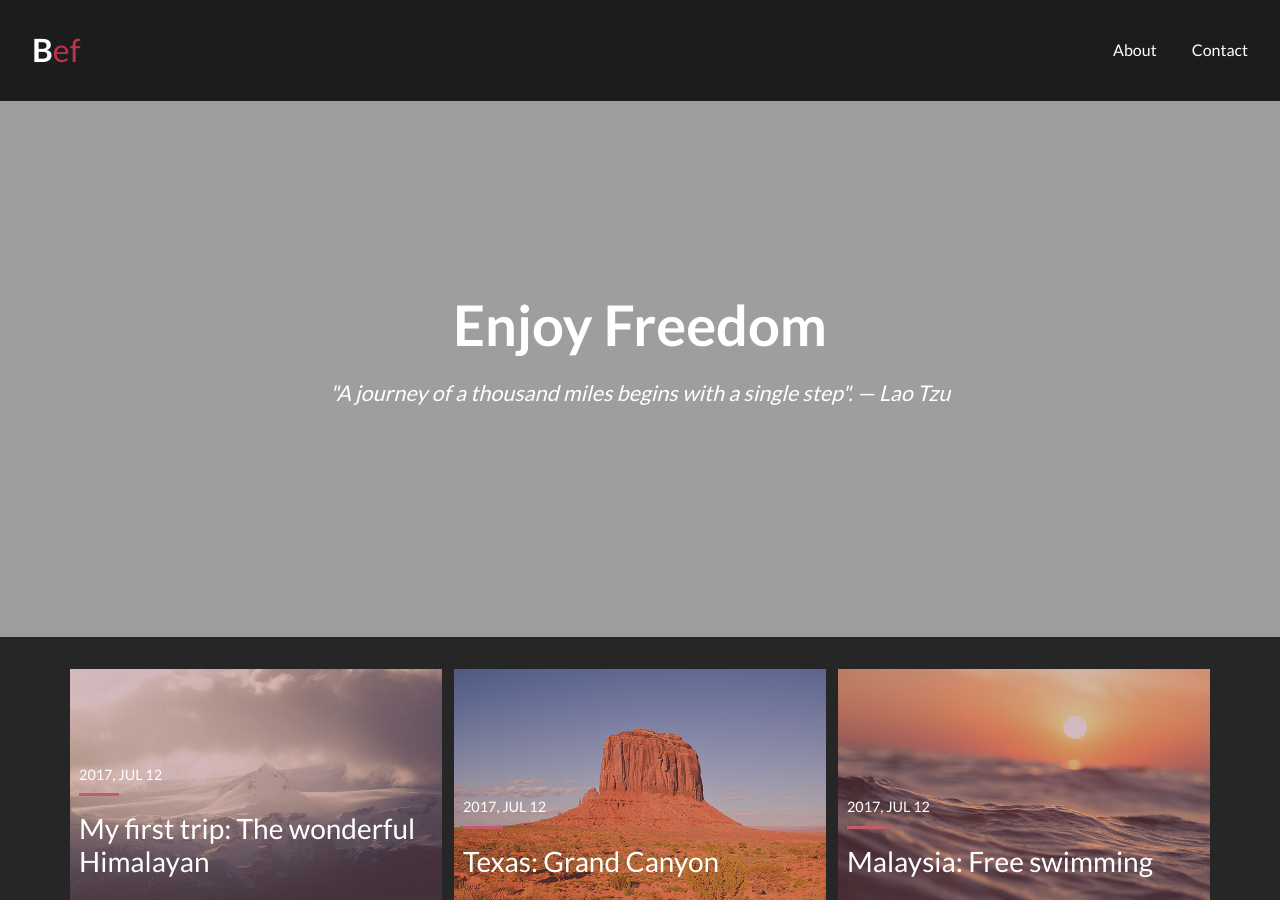
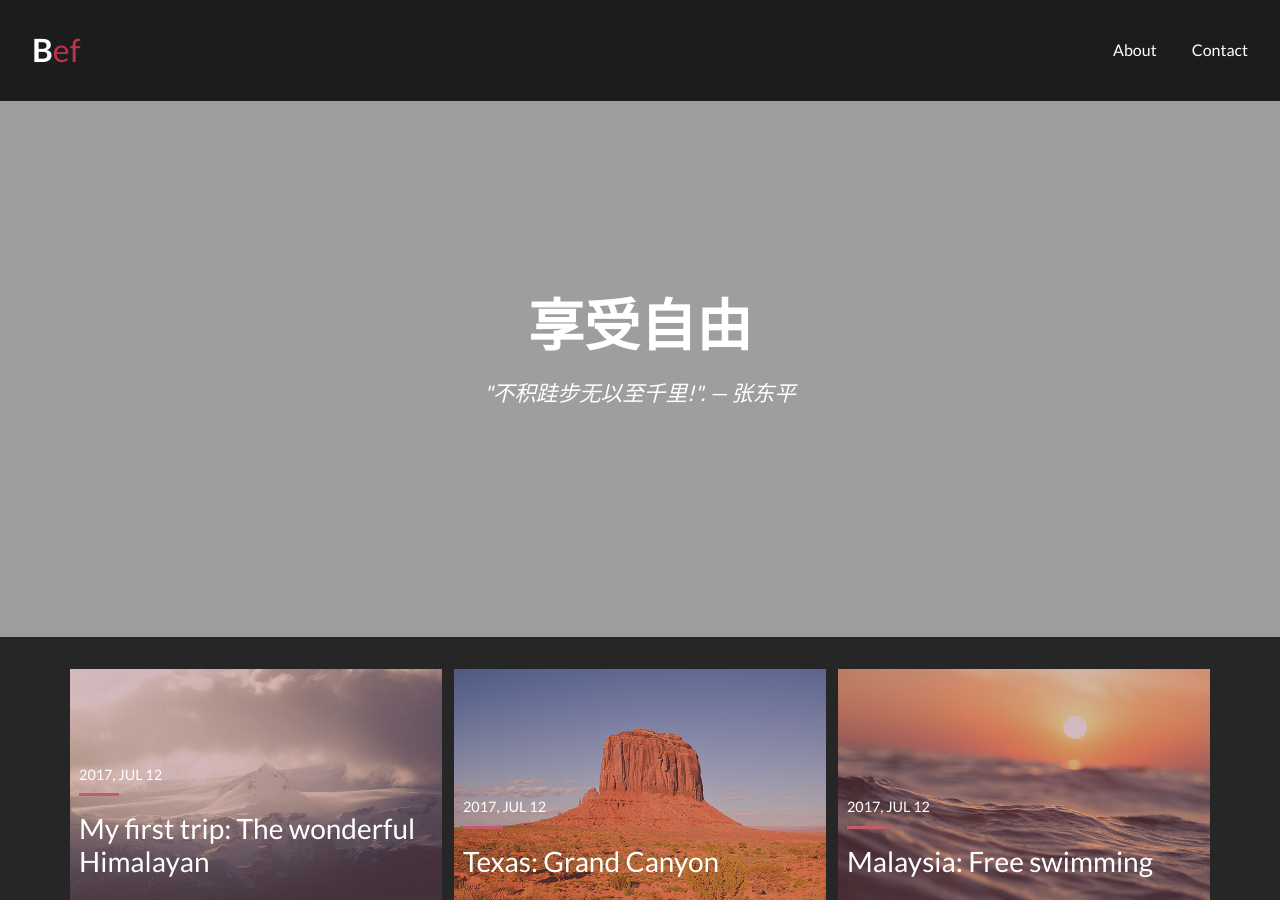
Before and after one commit to chuguolin/chuguolin.github.io, a Jekyll site: the page built from index.html, in a window 1280 px wide and 900 px high. Built offline with Jekyll 4.4.1, drawn with Linux system fonts in a browser that asks for light colours; the list of posts is cut into pages by our own code.

Commit message:
Update banner.html

```diff
--- a/_includes/banner.html
+++ b/_includes/banner.html
@@ -2,8 +2,8 @@
 <section id="banner" data-vide-bg="{{site.baseurl}}/assets/video/{% if site.video %}{{ site.video }}{% endif %}" data-vide-options="posterType: jpg, loop: true, muted: false, position: 50% 50%">
   <div class="wrapper">
     <div class="content">
-      <h1 class="title">{% if site.banner-title %}{{ site.banner-title }}{% else %}Enjoy Freedom{% endif %}</h1>
-      <h2 class="sub_title">{% if site.banner-desc %}{{ site.banner-desc }}{% else %}"A journey of a thousand miles begins with a single step". — Lao Tzu{% endif %}</h2>
+      <h1 class="title">{% if site.banner-title %}{{ site.banner-title }}{% else %}享受自由{% endif %}</h1>
+      <h2 class="sub_title">{% if site.banner-desc %}{{ site.banner-desc }}{% else %}"不积跬步无以至千里!". — 张东平{% endif %}</h2>
     </div>
   </div>
 </section> <!-- End Section Banner -->
```
